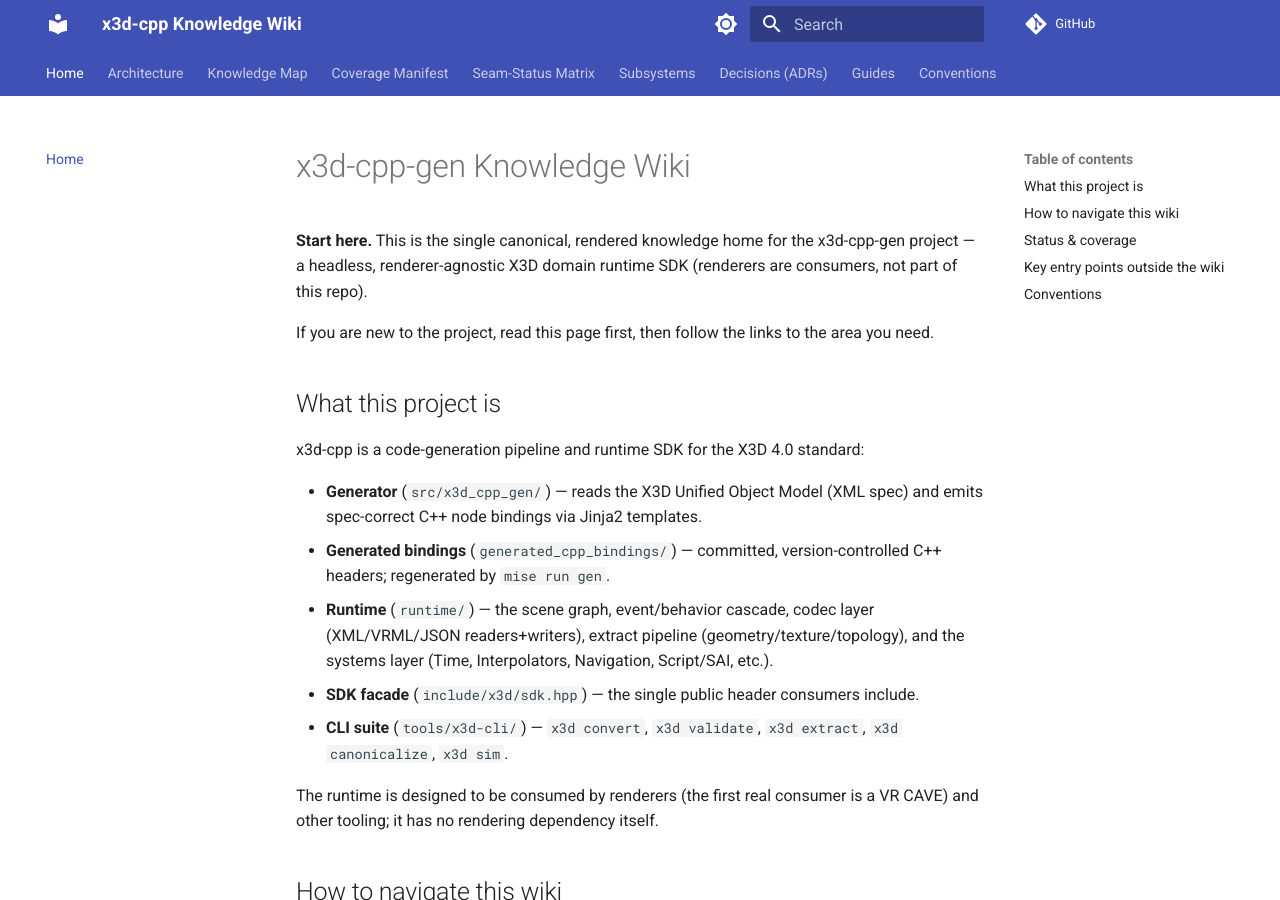
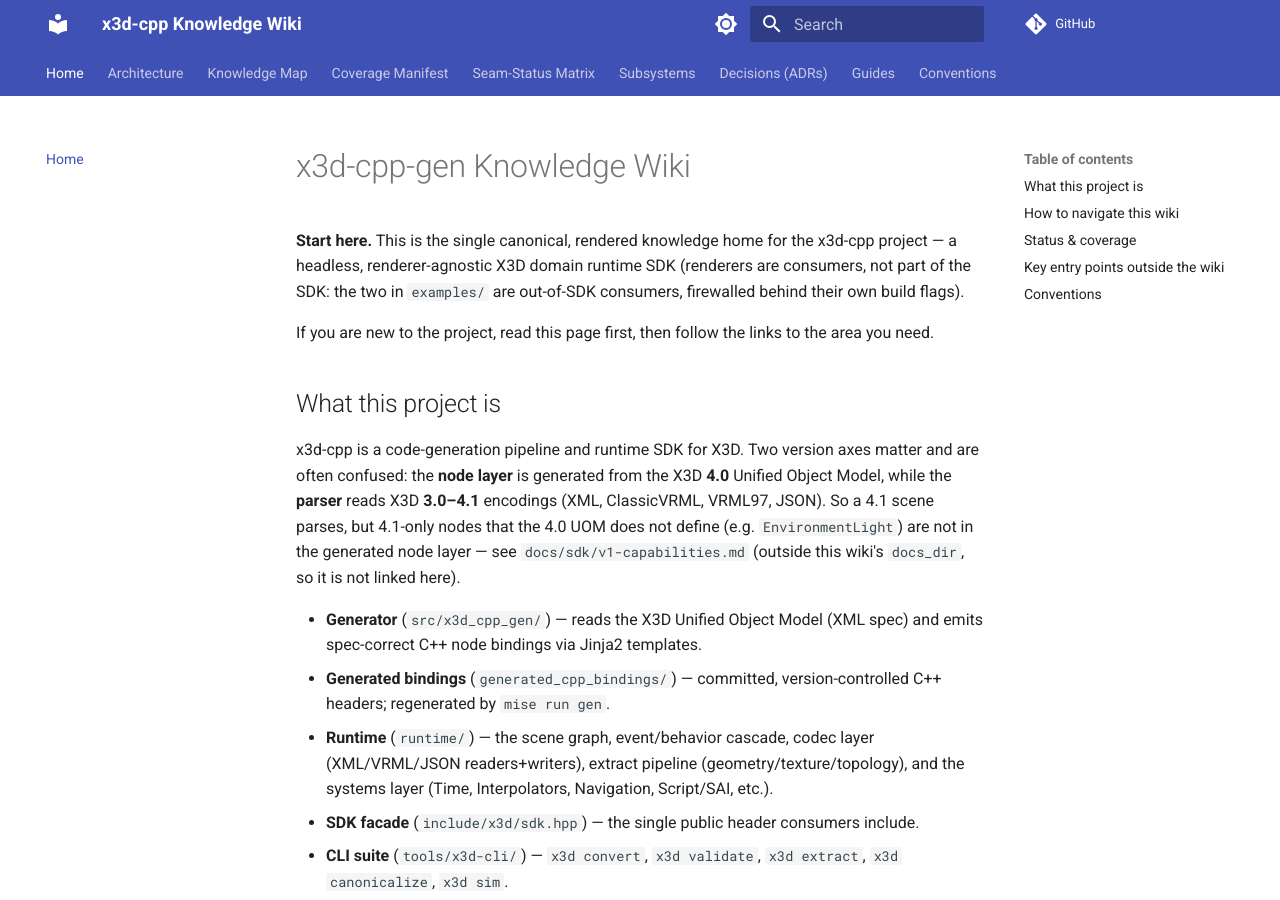
Before and after one commit to delta9000/x3d-cpp, an MkDocs documentation site: the page built from docs/wiki/index.md, in a window 1280 px wide and 900 px high. Built offline with MkDocs 1.6.1 and Material for MkDocs 9.7.7, drawn with Linux system fonts in a browser that asks for light colours; comment, search, counter and statistics services are not loaded.

```diff
--- a/docs/wiki/index.md
+++ b/docs/wiki/index.md
@@ -15,13 +15,19 @@ related:
 
 # x3d-cpp-gen Knowledge Wiki
 
-**Start here.** This is the single canonical, rendered knowledge home for the x3d-cpp-gen project — a headless, renderer-agnostic X3D domain runtime SDK (renderers are consumers, not part of this repo).
+**Start here.** This is the single canonical, rendered knowledge home for the x3d-cpp project — a headless, renderer-agnostic X3D domain runtime SDK (renderers are consumers, not part of the SDK: the two in `examples/` are out-of-SDK consumers, firewalled behind their own build flags).
 
 If you are new to the project, read this page first, then follow the links to the area you need.
 
 ## What this project is
 
-x3d-cpp is a code-generation pipeline and runtime SDK for the X3D 4.0 standard:
+x3d-cpp is a code-generation pipeline and runtime SDK for X3D. Two version axes
+matter and are often confused: the **node layer** is generated from the X3D
+**4.0** Unified Object Model, while the **parser** reads X3D **3.0–4.1**
+encodings (XML, ClassicVRML, VRML97, JSON). So a 4.1 scene parses, but 4.1-only
+nodes that the 4.0 UOM does not define (e.g. `EnvironmentLight`) are not in the
+generated node layer — see `docs/sdk/v1-capabilities.md` (outside this wiki's
+`docs_dir`, so it is not linked here).
 
 - **Generator** (`src/x3d_cpp_gen/`) — reads the X3D Unified Object Model (XML spec) and emits spec-correct C++ node bindings via Jinja2 templates.
 - **Generated bindings** (`generated_cpp_bindings/`) — committed, version-controlled C++ headers; regenerated by `mise run gen`.
```
Also changed, not shown: README.md (+5 -3 lines), docs/sdk/README.md (+7 -3 lines), docs/sdk/v1-capabilities.md (+1 -0 lines), 2 other files.
